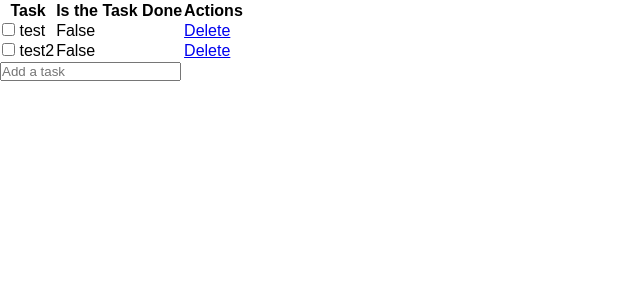
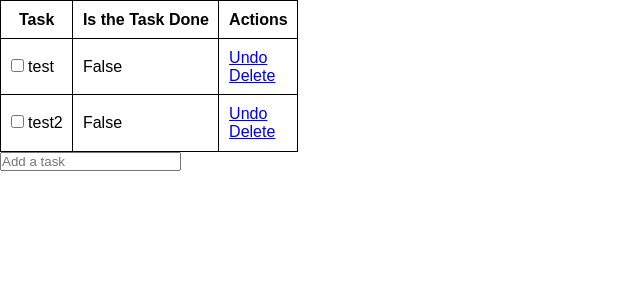
Before and after one commit to rullyvarelio/tick-task, a Flask app: page / in a window 1280 px wide. Shown: the part 55-355 px from the top of the page, without its empty margins (0-640 px from the left). Run offline with Flask 3, Linux system fonts and the light colour scheme; data comes from the database, SQL or seed files in the repository; both versions use the stored data as it was after the commit.

Commit message:
Adding undo task function

```diff
--- a/app.py
+++ b/app.py
@@ -56,6 +56,18 @@ def check_task():
     return redirect("/")
 
 
+@app.route("/undo_task/<int:id>")
+def undo(id):
+    task_to_undo = Todos.query.get_or_404(id)
+
+    try:
+        task_to_undo.is_task_done = False
+        db.session.commit()
+        return redirect("/")
+    except Exception as e:
+        return f"There was an issue undoing your task: {e}"
+
+
 @app.route("/delete/<int:id>")
 def delete(id):
     task_to_delete = Todos.query.get_or_404(id)
@@ -65,7 +77,7 @@ def delete(id):
         db.session.commit()
         return redirect("/")
     except Exception as e:
-        return f"There was an issue adding your task: {e}"
+        return f"There was an issue deleting your task: {e}"
 
 
 if __name__ == "__main__":
--- a/templates/base.html
+++ b/templates/base.html
@@ -9,6 +9,12 @@
                 padding: 0;
                 box-sizing: content-box;
                 font-family: Arial, Helvetica, sans-serif;
+            }
+
+            table, th, td {
+                border: 1px solid black;
+                border-collapse: collapse;
+                padding: .6em;
             }
         </style>
         <title>{% block title %}{% endblock %}</title>
--- a/templates/index.html
+++ b/templates/index.html
@@ -22,13 +22,14 @@
             {% for task in tasks %}
                 <tr>
                     <td>
-                        <input type="checkbox" name="task_{{task.id}}" id="task_{{task.id}}" value=True {% if task.is_task_done %}checked{% endif %}>
+                        <input type="checkbox" name="task_{{task.id}}" id="task_{{task.id}}" value=True {% if task.is_task_done %}checked disabled{% endif %}>
                         <label for="task_{{task.id}}">
                             {{ task.task }}
                         </label>
                     </td>
                     <td>{{ task.is_task_done }}</td>
                     <td>
+                        <a href="/undo_task/{{task.id}}">Undo</a><br>
                         <a href="/delete/{{task.id}}">Delete</a>
                     </td>
                 </tr>
```
Also changed, not shown: instance/todos.sqlite.
